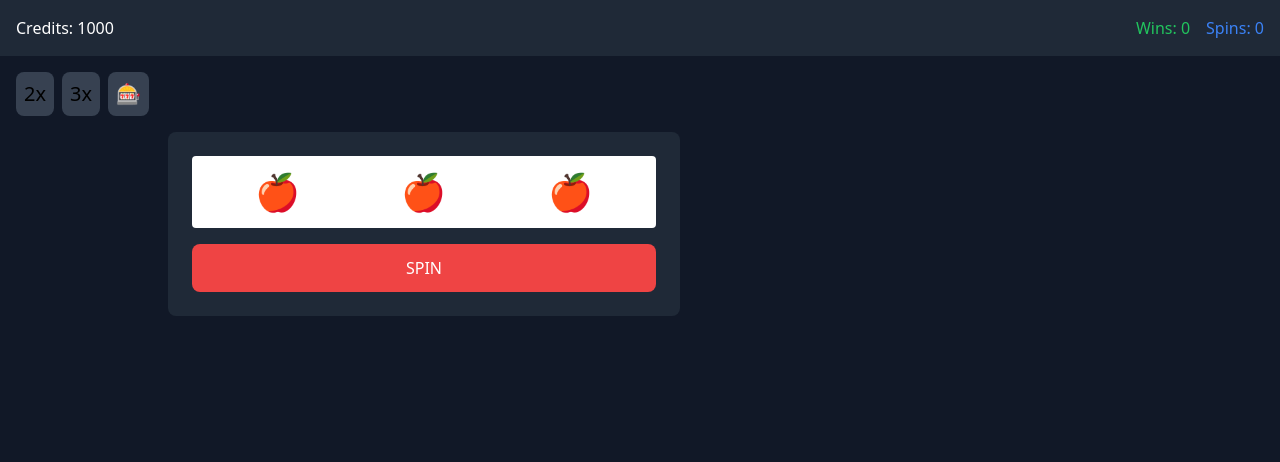
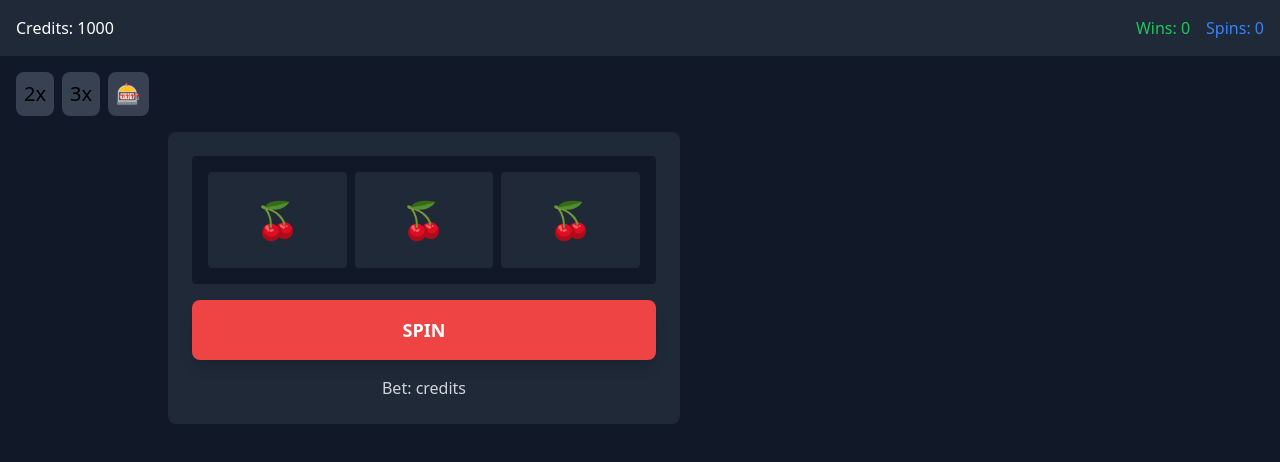
Before and after one commit to vkuprin/slot-tok, a React (Vite) app in the folder client/: page / in a window 1280 px wide. Shown: the top 462 px of the page. Built offline with nearby package versions, Linux system fonts and the light colour scheme; no server answers.

Commit message:
chore: improved spinning

```diff
--- a/client/package.json
+++ b/client/package.json
@@ -18,7 +18,8 @@
     "axios": "^1.7.9",
     "framer-motion": "^12.4.3",
     "react": "^19.0.0",
-    "react-dom": "^19.0.0"
+    "react-dom": "^19.0.0",
+    "use-sound": "^4.0.3"
   },
   "devDependencies": {
     "@eslint/js": "^9.19.0",
--- a/client/src/components/SlotMachine.tsx
+++ b/client/src/components/SlotMachine.tsx
@@ -1,65 +1,211 @@
-// src/components/SlotMachine.tsx
-import { useState } from "react";
-import { motion } from "framer-motion";
+// src/components/SlotMachine/SlotMachine.tsx
+import { useState, useEffect } from "react";
+import { motion, AnimatePresence } from "framer-motion";
+import { slotMachine } from "@/utils/slot/SlotLogic";
+import { SYMBOLS } from "@/utils/slot/constants";
+import useSound from "use-sound";
+import { useGame } from "@/providers/GameProvider";
 
-// Update the Props interface to include disabled
 interface Props {
-  onSpin: () => void | Promise<void>; // Allow for async function
+    onSpin: () => Promise<void>;
     isSpinning: boolean;
-  disabled?: boolean; // Add disabled prop
+    disabled?: boolean;
 }
 
-const SYMBOLS = ["🍎", "🍋", "🍒", "7️⃣", "💎"];
-const REEL_COUNT = 3;
+export default function SlotMachine({ onSpin, isSpinning, disabled = false }: Props) {
+    const [reels, setReels] = useState<string[][]>(
+        Array(3).fill([...SYMBOLS.map((s) => s.symbol)])
+    );
+    const [winAmount, setWinAmount] = useState<number>(0);
+    const [winLine, setWinLine] = useState<boolean>(false);
+    const { state } = useGame();
 
-export default function SlotMachine({
-  onSpin,
-  isSpinning,
-  disabled = false,
-}: Props) {
-  const [reels, setReels] = useState<string[][]>(
-    Array(REEL_COUNT).fill(SYMBOLS),
+    // Sound effects
+    const [playSpinSound] = useSound("/sounds/spin.mp3");
+    const [playWinSound] = useSound("/sounds/win.mp3");
+
+    const handleSpin = async () => {
+        if (isSpinning || disabled) return;
+
+        setWinLine(false);
+        setWinAmount(0);
+        playSpinSound();
+
+        // Generate spinning animation
+        const spinningReels = reels.map(() =>
+            Array(20)
+                .fill(null)
+                .map(() => SYMBOLS[Math.floor(Math.random() * SYMBOLS.length)].symbol)
         );
+        setReels(spinningReels);
 
-  const handleSpin = () => {
-    if (isSpinning || disabled) return;
-    onSpin();
-    // Animate reels
-    const newReels = reels.map(() =>
-      [...SYMBOLS].sort(() => Math.random() - 0.5),
+        try {
+            await onSpin();
+
+            const result = slotMachine.generateSpinResult(state.currentPowerUp);
+
+            // Update reels with result
+            const finalReels = result.combination.map(
+                (id) => [SYMBOLS.find((s) => s.id === id)?.symbol || SYMBOLS[0].symbol]
             );
-    setReels(newReels);
+            setReels(finalReels);
+
+            if (result.isWin) {
+                setWinLine(true);
+                setWinAmount(result.winAmount || 0);
+                playWinSound();
+            }
+        } catch (error) {
+            console.error("Spin error:", error);
+        }
     };
 
     return (
         <div className="w-full max-w-lg mx-auto bg-gray-800 rounded-lg p-6">
-      <div className="grid grid-cols-3 gap-2 mb-4 bg-white p-4 rounded">
+            <div className="relative">
+                {/* Win line */}
+                <WinLine active={winLine} />
+
+                {/* Reels container */}
+                <div className="grid grid-cols-3 gap-2 mb-4 bg-gray-900 p-4 rounded">
                     {reels.map((reel, i) => (
-          <motion.div
+                        <ReelStrip
                             key={i}
-            className="flex justify-center items-center text-4xl"
-            animate={{ y: isSpinning ? [0, -20, 0] : 0 }}
-            transition={{
-              duration: 0.5,
-              repeat: isSpinning ? Infinity : 0,
-            }}
-          >
-            {reel[0]}
-          </motion.div>
+                            symbols={reel}
+                            isSpinning={isSpinning}
+                            delay={i * 0.2}
+                        />
                     ))}
                 </div>
+
+                {/* Win amount display */}
+                <WinDisplay amount={winAmount} />
+
+                {/* Power-up indicator */}
+                {state.currentPowerUp && (
+                    <div className="absolute top-2 right-2 bg-purple-600 px-3 py-1 rounded-full text-sm">
+                        {state.currentPowerUp.value}x
+                    </div>
+                )}
+            </div>
+
             <button
                 onClick={handleSpin}
                 disabled={isSpinning || disabled}
-        className={`w-full py-3 px-6 rounded-lg transition-colors
+                className={`
+          w-full py-4 px-6 rounded-lg transition-all transform
           ${
                     isSpinning || disabled
                         ? "bg-gray-400 cursor-not-allowed"
-                       : "bg-red-500 hover:bg-red-600"
-                   } text-white`}
+                        : "bg-red-500 hover:bg-red-600 hover:scale-105"
+                }
+          text-white font-bold text-lg shadow-lg
+        `}
             >
-        {isSpinning ? "Spinning..." : disabled ? "Not enough credits" : "SPIN"}
+                {isSpinning ? (
+                    <motion.span
+                        animate={{ opacity: [1, 0.5, 1] }}
+                        transition={{ duration: 1, repeat: Infinity }}
+                    >
+                        Spinning...
+                    </motion.span>
+                ) : disabled ? (
+                    "Not enough credits"
+                ) : (
+                    "SPIN"
+                )}
             </button>
+
+            {/* Bet display */}
+            <div className="mt-4 text-center text-gray-300">
+                Bet: {state.currentBet} credits
+            </div>
         </div>
     );
 }
+
+// src/components/SlotMachine/ReelStrip.tsx
+interface ReelStripProps {
+    symbols: string[];
+    isSpinning: boolean;
+    delay: number;
+}
+
+export function ReelStrip({ symbols, isSpinning, delay }: ReelStripProps) {
+    return (
+        <div className="relative h-24 overflow-hidden bg-gray-800 rounded">
+            <motion.div
+                animate={{
+                    y: isSpinning ? [0, -1000, 0] : 0,
+                }}
+                transition={{
+                    duration: isSpinning ? 2 : 0.5,
+                    delay,
+                    ease: "easeOut",
+                }}
+                className="flex flex-col items-center"
+            >
+                {symbols.map((symbol, j) => (
+                    <div
+                        key={j}
+                        className="flex items-center justify-center h-24 text-4xl"
+                    >
+                        {symbol}
+                    </div>
+                ))}
+            </motion.div>
+        </div>
+    );
+}
+
+// src/components/SlotMachine/WinLine.tsx
+interface WinLineProps {
+    active: boolean;
+}
+
+export function WinLine({ active }: WinLineProps) {
+    return (
+        <AnimatePresence>
+            {active && (
+                <motion.div
+                    initial={{ opacity: 0 }}
+                    animate={{
+                        opacity: [0, 1, 0.5, 1],
+                        scale: [1, 1.1, 1]
+                    }}
+                    exit={{ opacity: 0 }}
+                    transition={{ duration: 1, repeat: Infinity }}
+                    className="absolute inset-0 bg-yellow-500/30 z-10 rounded"
+                />
+            )}
+        </AnimatePresence>
+    );
+}
+
+// src/components/SlotMachine/WinDisplay.tsx
+interface WinDisplayProps {
+    amount: number;
+}
+
+export function WinDisplay({ amount }: WinDisplayProps) {
+    return (
+        <AnimatePresence>
+            {amount > 0 && (
+                <motion.div
+                    initial={{ scale: 0, y: 50 }}
+                    animate={{
+                        scale: 1,
+                        y: 0,
+                        rotate: [0, -5, 5, -5, 0]
+                    }}
+                    exit={{ scale: 0, y: 50 }}
+                    className="absolute top-1/2 left-1/2 transform -translate-x-1/2 -translate-y-1/2
+                     bg-yellow-500 text-black font-bold px-6 py-3 rounded-lg z-20
+                     shadow-lg text-xl"
+                >
+                    WIN! {amount} credits
+                </motion.div>
+            )}
+        </AnimatePresence>
+    );
+}
```
Also changed, not shown: 1 other file (tests, documents, lock files or other folders). Lines whose indentation alone changed are shown as unchanged.
